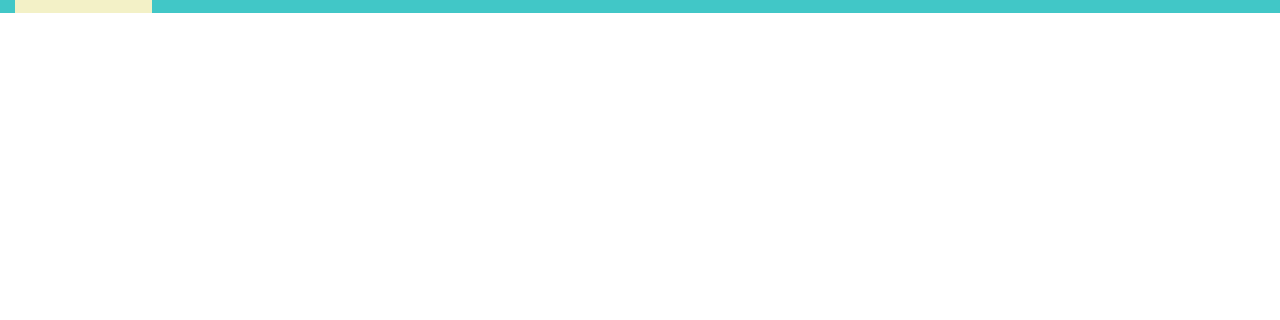
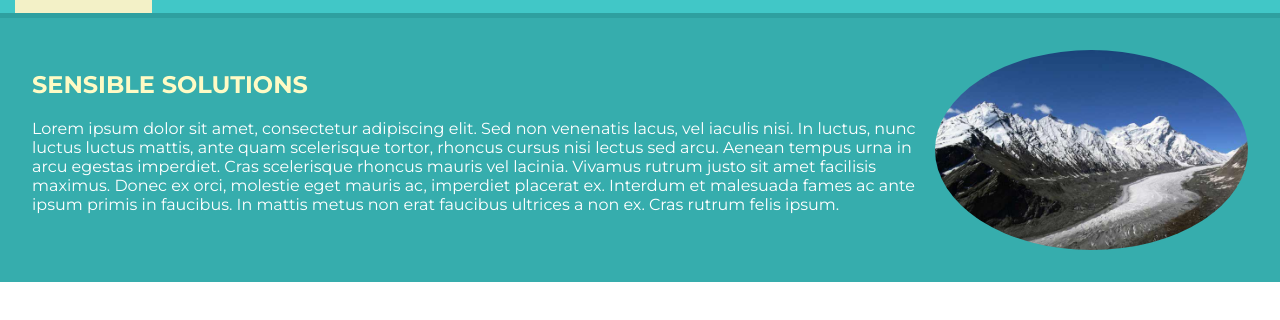
Before and after one commit to IanCousins/css-grid, a website: page index.html in a window 1280 px wide. Shown: the part 38-358 px from the top of the page. Drawn offline with Linux system fonts and the light colour scheme.

Commit message:
Fixed grid row
replace 30% with auto

```diff
--- a/css/main.css
+++ b/css/main.css
@@ -7,6 +7,10 @@
     body {
         margin:0;
         font-family: 'Montserrat', sans-serif;
+        display: grid;
+        /* grid-template-rows: 51px 30%; */
+        grid-template-rows: 51px auto;
+
     }
     a { text-decoration: none; }
     ul { list-style: none; float: right; }
@@ -29,5 +33,35 @@ header {
     background-color: #41C7C7;
 
     display: grid;
-    grid-template-columns: fit-content(20%) auto;
+    grid-template-columns: [logo-start] fit-content(20%) [nav-start] auto [nav-end];
 }
+
+section#hero {
+    background-color: #36adad;
+    padding: 2em;
+    border-top: 5px solid #2EA0A0;
+
+    display: grid;
+    grid-template-columns: repeat(2, auto);
+}
+
+#content h1 {
+    text-transform: uppercase;
+    color: #FFFBC5;
+}
+
+#content p {
+    color: #fff;
+}
+
+img {
+    max-width: 100%;
+    background-color: cover;
+    margin: 0 auto;
+}
+
+#mountain {
+    border-radius: 50%;
+    border-width: 200px;
+    height: 200px;
+}
--- a/index.html
+++ b/index.html
@@ -22,6 +22,19 @@
             </ul>
         </nav>
     </header>
+
+    <section id="hero">
+        <div id="content">
+            <h1>Sensible Solutions</h1>
+            <p>Lorem ipsum dolor sit amet, consectetur adipiscing elit. Sed non venenatis lacus, vel iaculis nisi. In
+                luctus, nunc luctus luctus mattis, ante quam scelerisque tortor, rhoncus cursus nisi lectus sed arcu.
+                Aenean tempus urna in arcu egestas imperdiet. Cras scelerisque rhoncus mauris vel lacinia. Vivamus
+                rutrum justo sit amet facilisis maximus. Donec ex orci, molestie eget mauris ac, imperdiet placerat ex.
+                Interdum et malesuada fames ac ante ipsum primis in faucibus. In mattis metus non erat faucibus
+                ultrices a non ex. Cras rutrum felis ipsum.</p>
+        </div>
+        <img id="mountain" src="./images/mountain.jpg">
+    </section>
 </body>
 
 </html>
```
Also changed, not shown: images/mountain.jpg (added), 1 other file.
